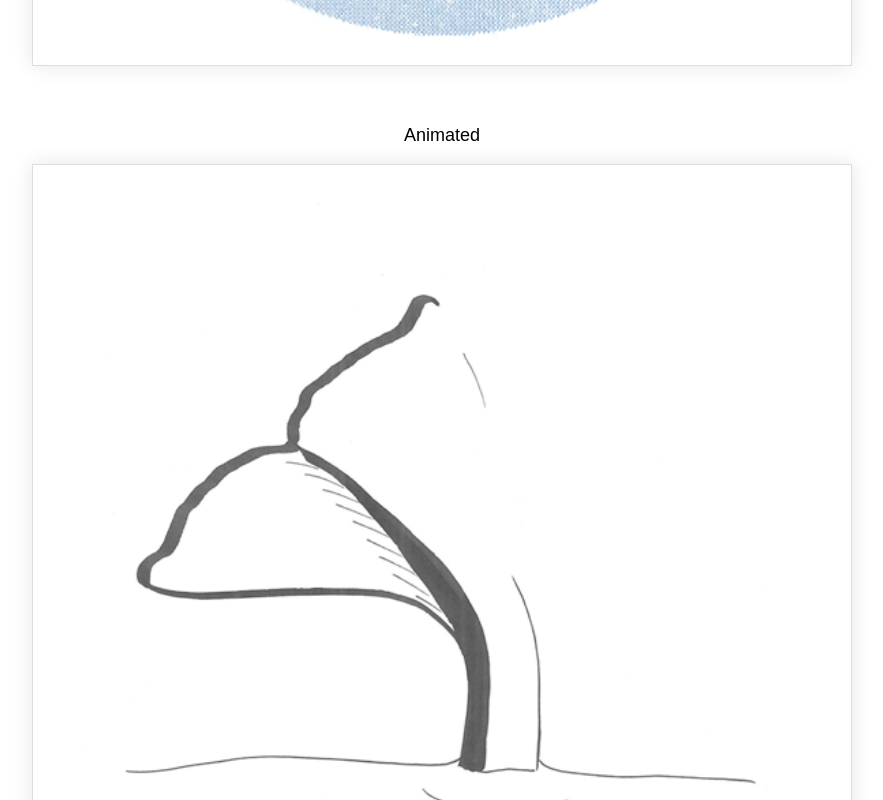
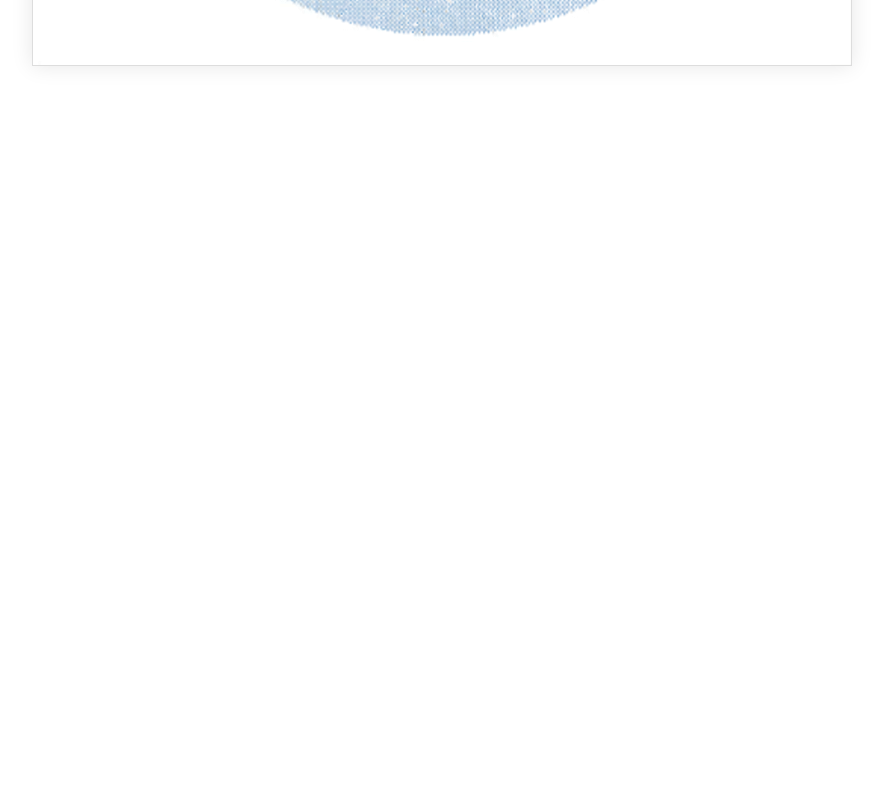
Before and after one commit to billhorsman/madebybill, a Nuxt app: page /discover/lonely-whale in a window 1280 px wide. Shown: the part 4620-5420 px from the top of the page, without its empty margins (198-1081 px from the left). After the commit the page ends 4745 px from the top, so only its background shows below. Built offline with nearby package versions, Linux system fonts and the light colour scheme; a web font is replaced by a local one.

Commit message:
Skip animation

```diff
--- a/pages/discover/lonely-whale.vue
+++ b/pages/discover/lonely-whale.vue
@@ -30,12 +30,6 @@
         <img src="/images/lonely-whale-black.png" alt="Black">
       </figure>
       <RisoImage src="/images/lonely-whale-printed.png"></RisoImage>
-      <figure>
-        <figcaption>
-          Animated
-        </figcaption>
-        <img src="/images/lonely-whale.gif" alt="Black">
-      </figure>
     </Gallery>
   </section>
 </template>
```
